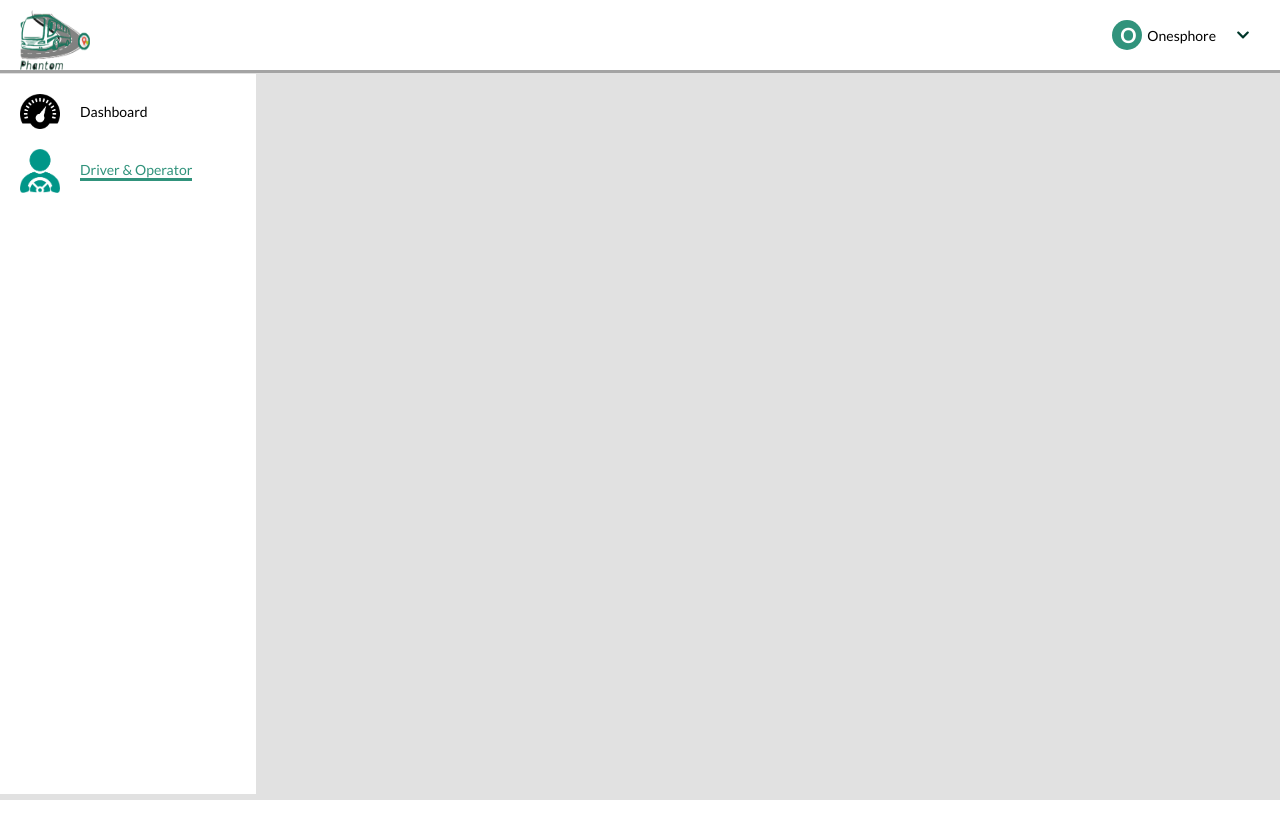
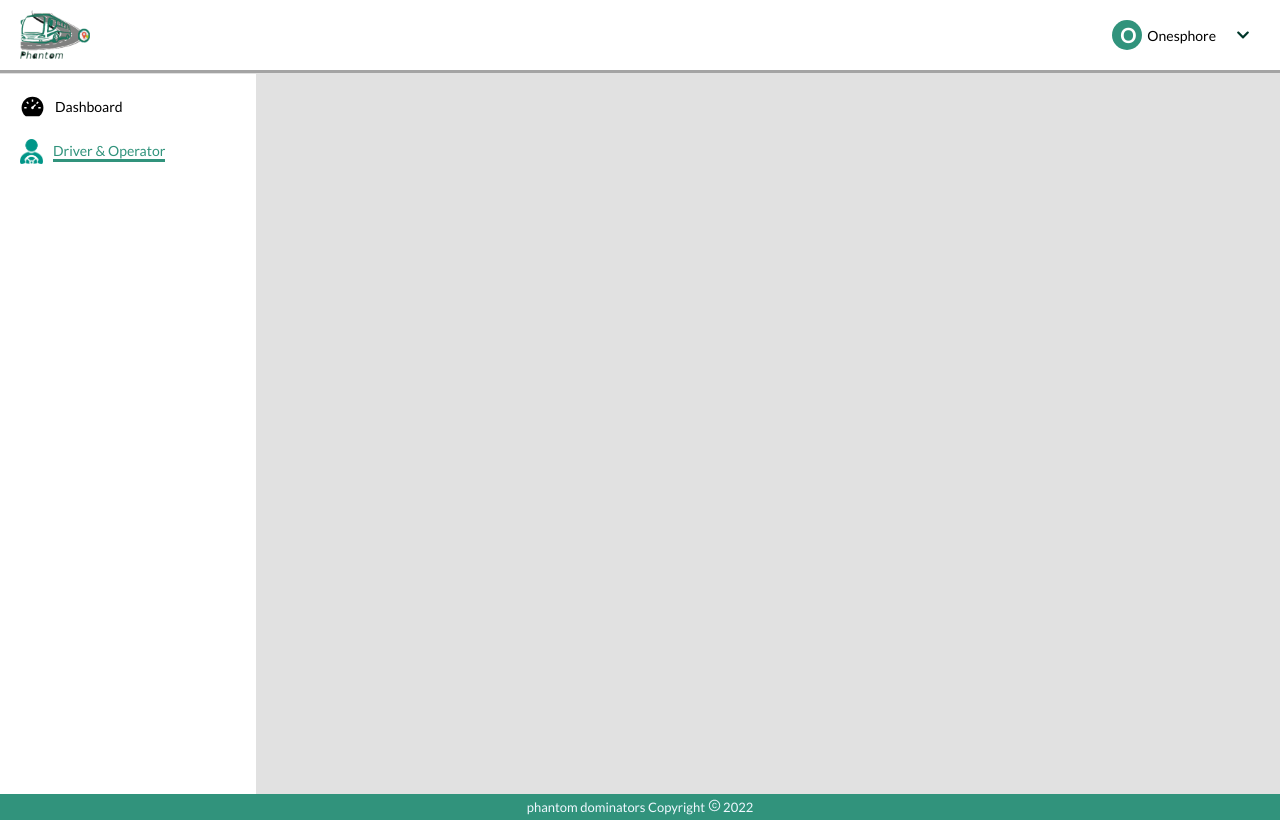
Before and after one commit to atlp-rwanda/Dominators-Phantom-FE, a React (Create React App) app: page /logout in a window 1280 px wide. Built offline with nearby package versions, Linux system fonts and the light colour scheme.

Commit message:
updated logout

```diff
--- a/src/components/Logout/Logout.css
+++ b/src/components/Logout/Logout.css
@@ -56,9 +56,6 @@
   margin-left: 20px;
 }
 
-.leftNavBar{
-  display: flex;
-}
 
 #menuBars{
   display: none;
@@ -73,36 +70,48 @@
   margin-top: 10px;
 }
 
-.sideBar{
+.leftBar{
+  display: block;
   margin-top: 4px;
   padding-top: 20px;
   background-color: rgb(255, 255, 255);
   width: 20%;
   min-height: 90vh;
 }
-.sideBar img{
-  width: 40px;
-  height: auto;
-  margin: 0px 20px;
-}
-
-#dash{
+#dashBoard{
   display: inline-flex;
   margin-bottom: 20px;
 }
 /* #dash img{
   margin-bottom: 20px;
 } */
-#dash p{
-  margin: auto;
+#dashBicon{
+  font-size: 25px;
+  margin-left: 20px;
 }
-#driver{
+#dashBoard p{
+  margin-top: auto;
+  margin-bottom: auto;
+  margin-left: 10px;
+}
+#driverB{
   display: inline-flex;
 }
-#driver p{
+#driverB img{
+  width: 23px;
+  height: 25px;
+  margin-left: 20px;
+}
+#driverB p{
   color: #31937c;
   border-bottom: 3px solid #31937c;
-  margin: auto;
+  margin-top: auto;
+  margin-bottom: auto;
+  margin-left: 10px;
+}
+
+.sideBar{
+  display: none;
 }
 
 .mainContent{
@@ -130,6 +139,7 @@
   height: fit-content;
   display: block;
   margin: auto;
+  cursor: pointer;
 }
 .icons{
 
@@ -140,6 +150,21 @@
 .icons p{
   margin-left: 10px;
 }
+.icons:hover p{
+  background-color: #31937c;
+  color: aliceblue;
+  padding: 0 5px;
+  max-width: 40vmin;
+  width: 1fr;
+}
+
+.icons:hover .icons-sub{
+  background-color: #31937c;
+  color: aliceblue;
+  padding: 0 5px;
+  max-width: 40vmin;
+  width: 1fr;
+}
 
 .icons-sub{
   font-size: 20px;
@@ -147,31 +172,102 @@
 }
 
 
-#anchor{
-  padding: 5px;
+#logout{
+  padding: 0 5px;
   background-color: #000000;
   border-radius: 4px;
   color: rgb(255, 255, 255);
+  cursor: pointer;
 }
-#anchor a{
-  text-decoration: none;
-  list-style: none;
+#logout:hover {
+  background: hsl(0, 100%, 50%);
 }
 
-@media(max-width: 700px){
+.footer{
+  bottom: 0;
+  width: 100vw;
+  background-color: #31937c;
+  padding: 5px;
+}
+
+.footer p{
+  font-size: small;
+  color: aliceblue;
+  text-align: center;
+}
+
+
+
+@media(max-width: 850px){
+  .leftBar{
+    display: none;
+  }
+  .leftNavBar{
+    display: inline-flex;
+  }
   #menuBars{
     display:block;
+    margin-top: 25px;
   }
-
   #busIcon{
     display: none;
   }
 
+  #downArrow{
+    margin-right: 20px;
+    margin-left: 10px;
+  }
+
   .sideBar{
+    position: absolute;
+    display: inline-block;
     margin-top: 4px;
     padding-top: 20px;
     background-color: rgb(255, 255, 255);
     width: 70%;
+    max-width: 400px;
     min-height: 90vh;
   }
+
+  .sideBar img{
+    width: 40px;
+    height: auto;
+  }
+
+  #dash{
+    display: inline-flex;
+    margin-bottom: 20px;
+  }
+  /* #dash img{
+    margin-bottom: 20px;
+  } */
+  #dashIcon{
+    font-size: 25px;
+    margin-left: 20px;
+  }
+  #dash p{
+    margin-top: auto;
+    margin-bottom: auto;
+    margin-left: 10px;
+  }
+  #driver{
+    display: inline-flex;
+  }
+  #driver img{
+    width: 23px;
+    height: 25px;
+    margin-left: 20px;
+  }
+  #driver p{
+    color: #31937c;
+    border-bottom: 3px solid #31937c;
+    margin-top: auto;
+    margin-bottom: auto;
+    margin-left: 10px;
+  }
+
+  .mobileMainContent{
+    min-height: 86vh;
+  }
+
 }
--- a/src/components/Logout/Logout.js
+++ b/src/components/Logout/Logout.js
@@ -15,7 +15,7 @@ function Logout() {
     const [noun] = useState('Onesphore');
 
     const [rightBar, setRightBar] = useState(false);
-    const [sideBar, setSideBar] = useState(true);
+    const [sideBar, setSideBar] = useState(false);
 
   return (
     <div className='body'>
@@ -26,26 +26,38 @@ function Logout() {
           <img src={groupIcon} alt="" id='busIcon' />
         </div>
         <div className='rightNavBar'>
-            <p className='circleWord'>{noun.charAt(0)}</p>
+            <p className='circleWord' onClick={() => setRightBar(!rightBar)}>{noun.charAt(0)}</p>
             <p id='noun'>{noun}</p>
             <FaIcons.FaChevronDown id='downArrow' onClick={() => setRightBar(!rightBar)} />
         </div>
     </nav>
     <section>
+        <div className='leftBar'>
+            <div id='dashBoard'>
+                {/* <img src={dash} alt="" /> */}
+                <AiIcons.AiFillDashboard id='dashBicon'/>
+                <p>Dashboard</p>
+            </div>
+            <div id='driverB'>
+                <img src={driver} alt="" />
+                <p>Driver & Operator</p>
+            </div>
+        </div>
 
         {
             sideBar ?
 
-            <div className='sideBar'>
+          <div className='sideBar'>
             <div id='dash'>
-                <img src={dash} alt="" />
+                {/* <img src={dash} alt="" /> */}
+                <AiIcons.AiFillDashboard id='dashIcon'/>
                 <p>Dashboard</p>
             </div>
             <div id='driver'>
                 <img src={driver} alt="" />
                 <p>Driver & Operator</p>
             </div>
-        </div>
+          </div>
 
         : null
 
@@ -88,6 +100,10 @@ function Logout() {
 
         </div>
     </section>
+    <section className='mobileMainContent'></section>
+    <section className='footer'>
+      <p>phantom dominators Copyright <AiIcons.AiOutlineCopyright className='copyright' /> 2022 </p>
+    </section>
   </div>
   )
 }
```
